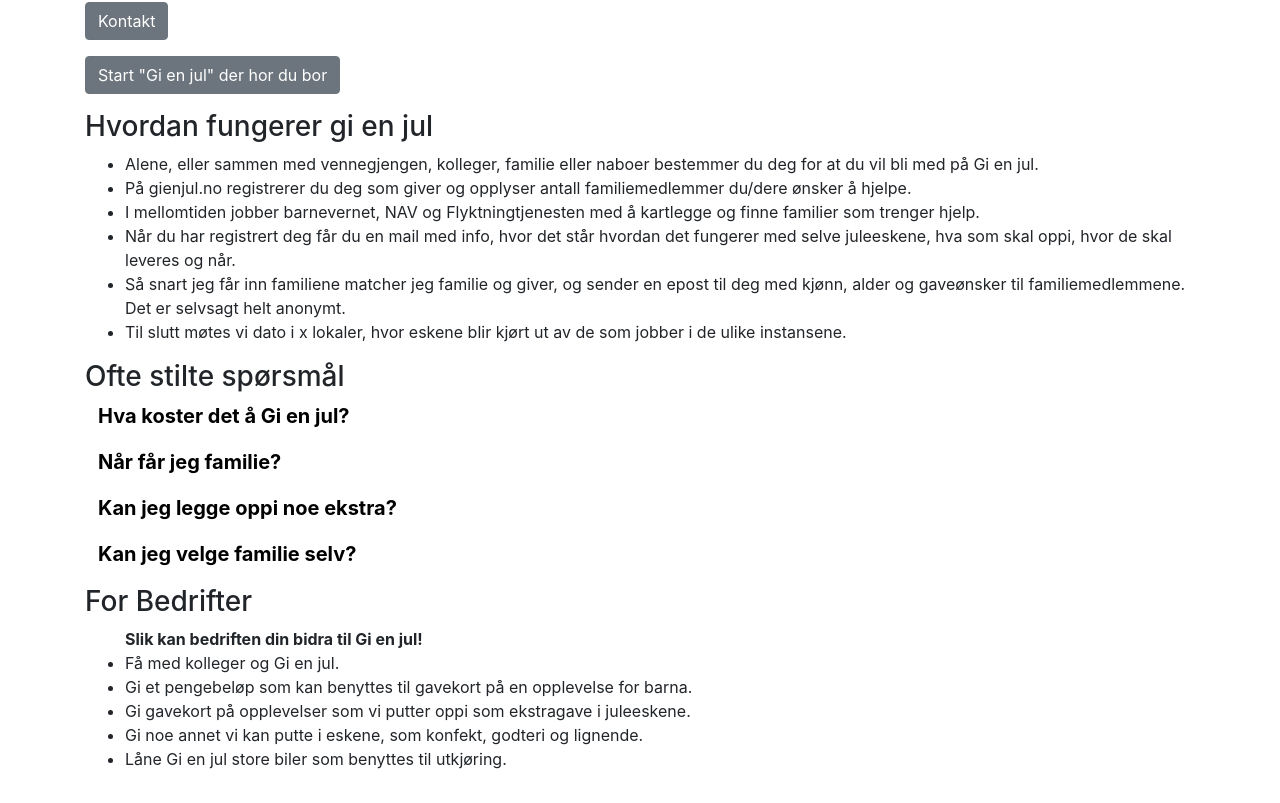
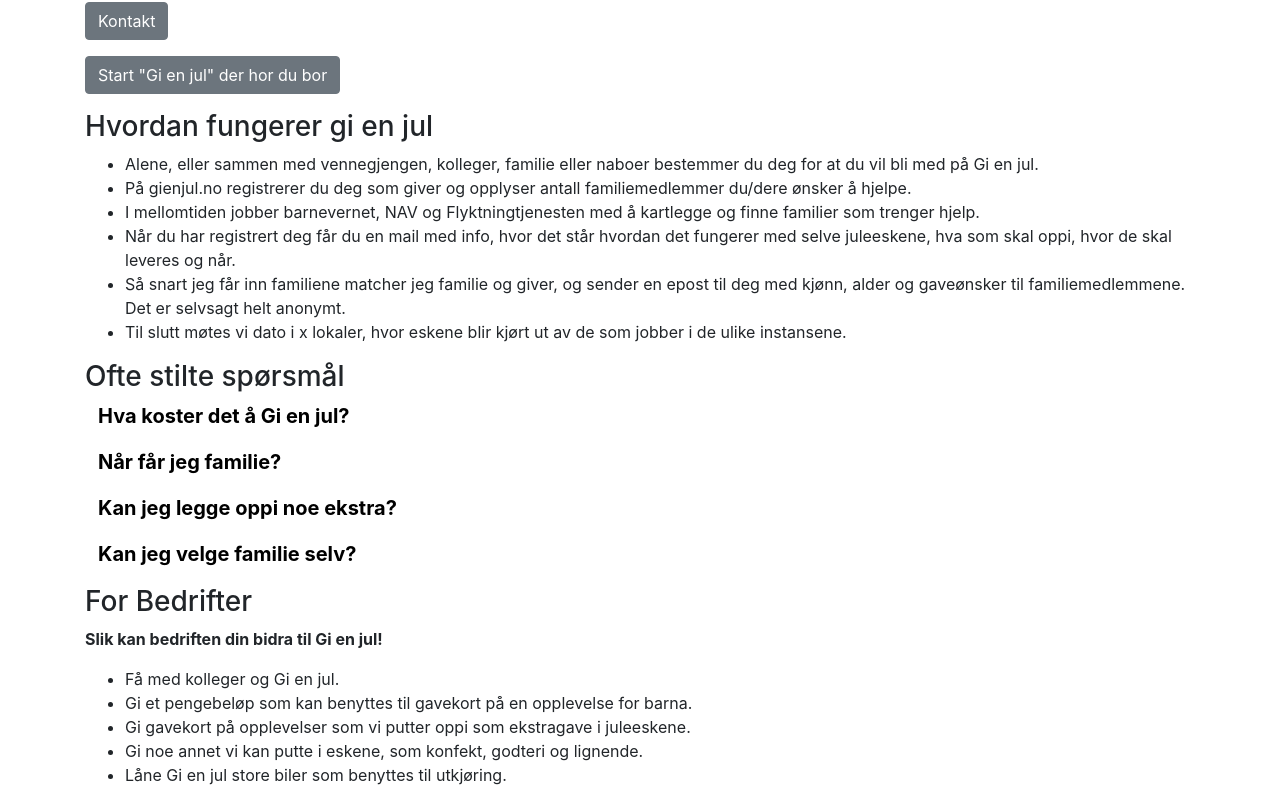
Before and after one commit to capgemini-stavanger/gi-en-jul, a React (Create React App) app in the folder GiEnJul/ClientApp/: page / in a window 1280 px wide. Shown: the part 343-1146 px from the top of the page. Built offline with nearby package versions, Linux system fonts and the light colour scheme.

Commit message:
cleaner code

```diff
--- a/GiEnJul/ClientApp/src/routes/home/Companies.tsx
+++ b/GiEnJul/ClientApp/src/routes/home/Companies.tsx
@@ -2,8 +2,8 @@ import * as React from 'react';
 const Companies = () => (
     <div id='companies'>
         <h3>For Bedrifter</h3>
+        <p><strong>Slik kan bedriften din bidra til Gi en jul!</strong></p>
         <ul>
-            <strong>Slik kan bedriften din bidra til Gi en jul!</strong>
             <li>Få med kolleger og Gi en jul.</li>
             <li>Gi et pengebeløp som kan benyttes til gavekort på en opplevelse for barna.</li>
             <li>Gi gavekort på opplevelser som vi putter oppi som ekstragave i juleeskene.</li>
```
